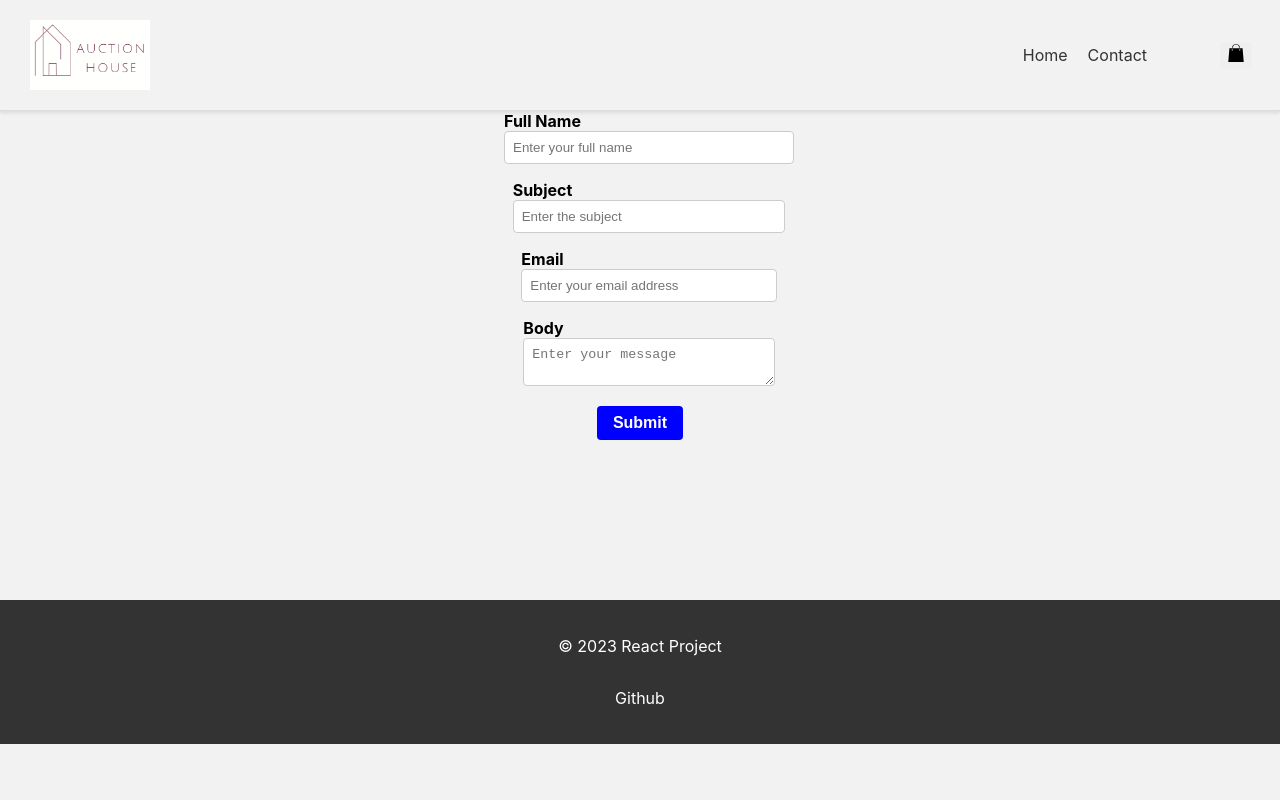
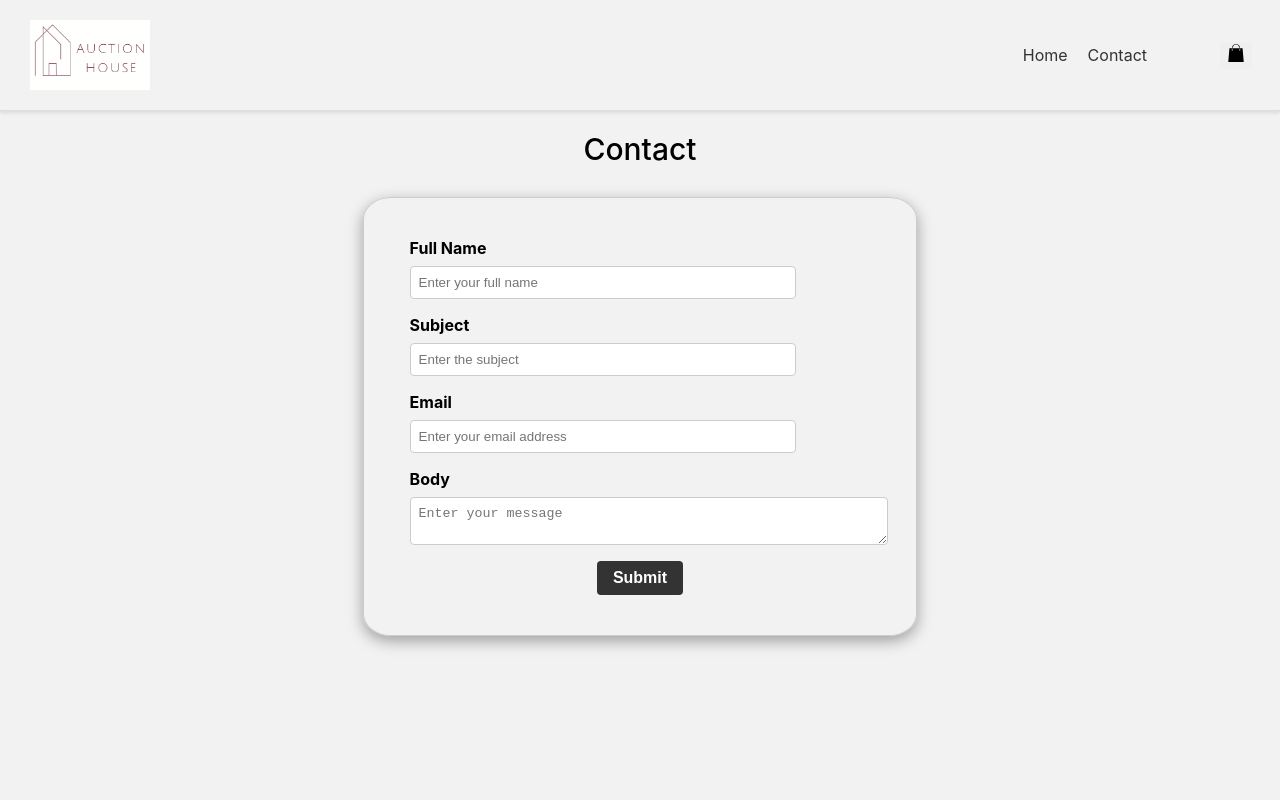
Before and after one commit to sabaFitwi/react-project-ecom-store, a React (Create React App) app: page /contact in a window 1280 px wide. Shown: the top 800 px of the page. Built offline with nearby package versions, Linux system fonts and the light colour scheme.

Commit message:
banner updated

```diff
--- a/src/components/Banner/indexStyle.jsx
+++ b/src/components/Banner/indexStyle.jsx
@@ -1,16 +1,23 @@
 import styled from "styled-components";
+import backgroundImage from "../../assets/banners.png";
 
-export const BannerWrapper = styled.section`
-  background-color: #f2f2f2;
-  padding: 20px;
+export const BannerWrapper = styled.div`
   display: flex;
   flex-direction: column;
   justify-content: center;
   align-items: center;
+  height: 400px;
+  background-image: url(${backgroundImage});
+  background-position: center center;
+  background-repeat: no-repeat;
+  background-size: cover;
+  margin-bottom: 60px;
 `;
 
-export const BannerText = styled.h1`
+export const BannerText = styled.h2`
+  font-size: 2rem;
   color: #333;
-  font-size: 2rem;
   text-align: center;
+  text-shadow: 2px 2px 4px rgba(0, 0, 0, 0.5);
+  margin-bottom: 1rem;
 `;
--- a/src/components/Cart/indexStyle.jsx
+++ b/src/components/Cart/indexStyle.jsx
@@ -33,7 +33,6 @@ export const RemoveButton = styled.button`
 `;
 
 export const Title = styled.h1`
-  font-weight: 300;
   text-align: center;
 `;
 
--- a/src/components/Contact/index.jsx
+++ b/src/components/Contact/index.jsx
@@ -1,11 +1,5 @@
 import React, { useState } from "react";
-import {
-  FormWrapper,
-  InputLabel,
-  Input,
-  Textarea,
-  Button,
-} from "./indexStyles";
+import * as F from "./indexStyles";
 
 const ContactForm = () => {
   const [formData, setFormData] = useState({
@@ -24,16 +18,18 @@ const ContactForm = () => {
 
   const handleSubmit = (event) => {
     event.preventDefault();
-    // Here you can submit the form data to your backend or do any other action you need
+
     console.log(formData);
   };
 
   return (
-    <FormWrapper onSubmit={handleSubmit}>
-      <div>
-        {" "}
-        <InputLabel>Full Name</InputLabel>
-        <Input
+    <>
+      <h1>Contact</h1>
+
+      <F.FormWrapper onSubmit={handleSubmit}>
+        <F.InputWrapper>
+          <F.InputLabel>Full Name</F.InputLabel>
+          <F.Input
             type="text"
             name="name"
             placeholder="Enter your full name"
@@ -42,12 +38,11 @@ const ContactForm = () => {
             value={formData.name}
             onChange={handleInputChange}
           />
-      </div>
+        </F.InputWrapper>
 
-      <div>
-        {" "}
-        <InputLabel>Subject</InputLabel>
-        <Input
+        <F.InputWrapper>
+          <F.InputLabel>Subject</F.InputLabel>
+          <F.Input
             type="text"
             name="subject"
             placeholder="Enter the subject"
@@ -56,11 +51,11 @@ const ContactForm = () => {
             value={formData.subject}
             onChange={handleInputChange}
           />
-      </div>
+        </F.InputWrapper>
 
-      <div>
-        <InputLabel>Email</InputLabel>
-        <Input
+        <F.InputWrapper>
+          <F.InputLabel>Email</F.InputLabel>
+          <F.Input
             type="email"
             name="email"
             placeholder="Enter your email address"
@@ -68,11 +63,10 @@ const ContactForm = () => {
             value={formData.email}
             onChange={handleInputChange}
           />
-      </div>
-      <div>
-        {" "}
-        <InputLabel>Body</InputLabel>
-        <Textarea
+        </F.InputWrapper>
+        <F.InputWrapper>
+          <F.InputLabel>Body</F.InputLabel>
+          <F.Textarea
             name="body"
             placeholder="Enter your message"
             minLength="3"
@@ -80,10 +74,11 @@ const ContactForm = () => {
             value={formData.body}
             onChange={handleInputChange}
           />
-      </div>
+        </F.InputWrapper>
 
-      <Button type="submit">Submit</Button>
-    </FormWrapper>
+        <F.Button type="submit">Submit</F.Button>
+      </F.FormWrapper>
+    </>
   );
 };
 
--- a/src/components/Contact/indexStyles.jsx
+++ b/src/components/Contact/indexStyles.jsx
@@ -1,13 +1,30 @@
-import styled from 'styled-components';
+import styled from "styled-components";
+import { media } from "../../styles/media";
 
 export const FormWrapper = styled.form`
+  width: 40%;
+  margin: 30px auto;
   display: flex;
   flex-direction: column;
+  align-items: center;
+  justify-content: flex-start;
+  border: 1px solid #ccc;
+  border-radius: 5%;
+  padding: 40px 20px;
+  box-shadow: rgba(0, 0, 0, 0.35) 0px 5px 15px;
 
-  align-items: center;
-  justify-content: center;
+  ${media.tablet} {
+    width: 60%;
+  }
+  ${media.mobile} {
+    width: 90%;
+  }
 `;
-
+export const InputWrapper = styled.div`
+  width: 90%;
+  display: flex;
+  flex-direction: column;
+`;
 export const InputLabel = styled.label`
   font-size: 16px;
   font-weight: bold;
@@ -15,15 +32,15 @@ export const InputLabel = styled.label`
 `;
 
 export const Input = styled.input`
+  width: 80%;
   padding: 8px;
   border: 1px solid #ccc;
   border-radius: 4px;
   margin-bottom: 16px;
-  width: 100%;
 
   &:focus {
     outline: none;
-    border-color: blue;
+    border-color: #333;
   }
 `;
 
@@ -42,7 +59,7 @@ export const Textarea = styled.textarea`
 `;
 
 export const Button = styled.button`
-  background-color: blue;
+  background-color: #333;
   color: white;
   font-size: 16px;
   font-weight: bold;
@@ -52,6 +69,7 @@ export const Button = styled.button`
   cursor: pointer;
 
   &:hover {
-    background-color: darkblue;
+    background-color: lightgray;
+    color: black;
   }
 `;
--- a/src/components/Navbar/index.jsx
+++ b/src/components/Navbar/index.jsx
@@ -1,16 +1,56 @@
+// import React, { useState } from "react";
+// import { GiShoppingBag } from "react-icons/gi";
+
+// import * as S from "./indexStyle";
+
+// const Nav = ({ cartCount }) => {
+//   const [isOpen, setIsOpen] = useState(false);
+
+//   const toggleMenu = () => {
+//     console.log("menu clicked");
+//     setIsOpen(!isOpen);
+//   };
+
+//   return (
+//     <S.NavigationBar>
+//       <S.MenuIcon onClick={toggleMenu}>&#9776;</S.MenuIcon>
+
+//       <S.MenuList open={isOpen}>
+//         <S.NavigationItem to="/" onClick={toggleMenu}>
+//           Home
+//         </S.NavigationItem>
+//         <S.NavigationItem to="/contact" onClick={toggleMenu}>
+//           Contact
+//         </S.NavigationItem>
+//       </S.MenuList>
+
+//       <S.ShoppingCartIcon to="/cart">
+//         <S.ShoppingBag>
+//           <GiShoppingBag />
+//         </S.ShoppingBag>
+//         {cartCount > 0 && <S.CartCount>{cartCount}</S.CartCount>}
+//       </S.ShoppingCartIcon>
+//     </S.NavigationBar>
+//   );
+// };
+
+// export default Nav;
 import React, { useState } from "react";
 import { GiShoppingBag } from "react-icons/gi";
-//import { useLocation } from "react-router-dom";
 
 import * as S from "./indexStyle";
-//import SearchBar from "../Search";
 
 const Nav = ({ cartCount }) => {
   const [isOpen, setIsOpen] = useState(false);
+  const [activeItem, setActiveItem] = useState("");
 
   const toggleMenu = () => {
-    console.log("menu clicked");
     setIsOpen(!isOpen);
+  };
+
+  const handleNavItemClick = (item) => {
+    setActiveItem(item);
+    toggleMenu();
   };
 
   return (
@@ -18,10 +58,18 @@ const Nav = ({ cartCount }) => {
       <S.MenuIcon onClick={toggleMenu}>&#9776;</S.MenuIcon>
 
       <S.MenuList open={isOpen}>
-        <S.NavigationItem to="/" onClick={toggleMenu}>
+        <S.NavigationItem
+          to="/"
+          onClick={() => handleNavItemClick("Home")}
+          className={activeItem === "Home" ? "active" : ""}
+        >
           Home
         </S.NavigationItem>
-        <S.NavigationItem to="/contact" onClick={toggleMenu}>
+        <S.NavigationItem
+          to="/contact"
+          onClick={() => handleNavItemClick("Contact")}
+          className={activeItem === "Contact" ? "active" : ""}
+        >
           Contact
         </S.NavigationItem>
       </S.MenuList>
--- a/src/components/Navbar/indexStyle.jsx
+++ b/src/components/Navbar/indexStyle.jsx
@@ -13,10 +13,17 @@ export const NavigationItem = styled(Link)`
   margin: 0 5px;
   color: #333;
   text-decoration: none;
+  &:hover {
+    color: yellow;
+  }
+  &.active {
+    background-color: red;
+  }
 
   ${media.mobile} {
     margin: 8px 0;
     color: #fff;
+    z-index: 1;
   }
 `;
 
@@ -29,6 +36,10 @@ export const ShoppingCartIcon = styled(Link)`
   cursor: pointer;
   position: relative;
   margin-left: 60px;
+
+  ${media.mobile} {
+    margin-left: 8px;
+  }
 `;
 
 export const CartIcon = styled.span`
@@ -69,8 +80,8 @@ export const MenuList = styled.div`
 
   ${media.mobile} {
     display: ${({ open }) => (open ? "flex" : "none")};
+    flex-direction: column;
     width: 100%;
-    flex-direction: column;
     position: absolute;
     top: 100%;
     right: 0;
--- a/src/components/ProductListCard/index.jsx
+++ b/src/components/ProductListCard/index.jsx
@@ -18,7 +18,7 @@ function ProductList() {
   }
 
   if (hasErrors) {
-    return <div>Error is occuring do some thing</div>;
+    return <div>Error is occurring do some thing</div>;
   }
 
   return (
--- a/src/components/Search/indexStyle.jsx
+++ b/src/components/Search/indexStyle.jsx
@@ -11,7 +11,7 @@ export const SearchBarContainer = styled.div`
   border-radius: 5px;
   padding: 5px;
 
-  @media (max-width: 768px) {
+  ${media.tablet} {
     flex-direction: row;
     align-items: stretch;
     padding: 10px;
@@ -19,7 +19,7 @@ export const SearchBarContainer = styled.div`
 `;
 
 export const SearchInput = styled.input`
-  border: 1px solid lightgrey;
+  border: none;
   background-color: transparent;
   font-size: 16px;
   width: 100%;
@@ -29,13 +29,6 @@ export const SearchInput = styled.input`
   &:focus {
     outline: none;
   }
-
-  ${media.tablet} {
-    height: ${(props) => (props.isVisible ? "40px" : "0")};
-    visibility: ${(props) => (props.isVisible ? "visible" : "hidden")};
-    opacity: ${(props) => (props.isVisible ? "1" : "0")};
-    margin: ${(props) => (props.isVisible ? "5px 0" : "0")};
-  }
 `;
 
 export const SearchIcon = styled(FaSearch)`
@@ -44,10 +37,6 @@ export const SearchIcon = styled(FaSearch)`
   fill: #333;
   margin-right: 5px;
   cursor: pointer;
-
-  @media (min-width: 769px) {
-    display: none;
-  }
 `;
 export const SearchImg = styled.img`
   width: 30px;
--- a/src/pages/Home/index.jsx
+++ b/src/pages/Home/index.jsx
@@ -1,11 +1,13 @@
-import React from "react";
+import React, { useEffect } from "react";
 
 import Banner from "../../components/Banner";
-//import CartBag from "../../components/Cart";
 
 import ProductList from "../../components/ProductListCard";
 
 function Home() {
+  useEffect(() => {
+    document.title = "Ecom | Home";
+  }, []);
   return (
     <div>
       <Banner />
--- a/src/styles/GlobalStyles.jsx
+++ b/src/styles/GlobalStyles.jsx
@@ -1,4 +1,5 @@
 import { createGlobalStyle } from "styled-components";
+import { media } from "./media";
 
 const GlobalStyle = createGlobalStyle`
  html
@@ -22,9 +23,29 @@ body
     padding:0;
     background-color:#f2f2f2
 }
+p{
+    font-size:20px
+
+${media.tablet}{
+    font-size: 18px;
+};
+${media.mobile}{
+    font-size: 16px;
+}
+}
 h1
 {
-    justify-content: center;}
+    font-size: 30px;
+    font-weight: 500;
+    text-align:center;
+
+${media.tablet}{
+    font-size: 25px;
+};
+${media.mobile}{
+    font-size: 20px;
+}
+}
 `;
 
 export default GlobalStyle;
```
Also changed, not shown: src/App.js (+0 -13 lines), src/assets/banner.png (added), src/assets/banners.png (added). Lines whose indentation alone changed are shown as unchanged.
